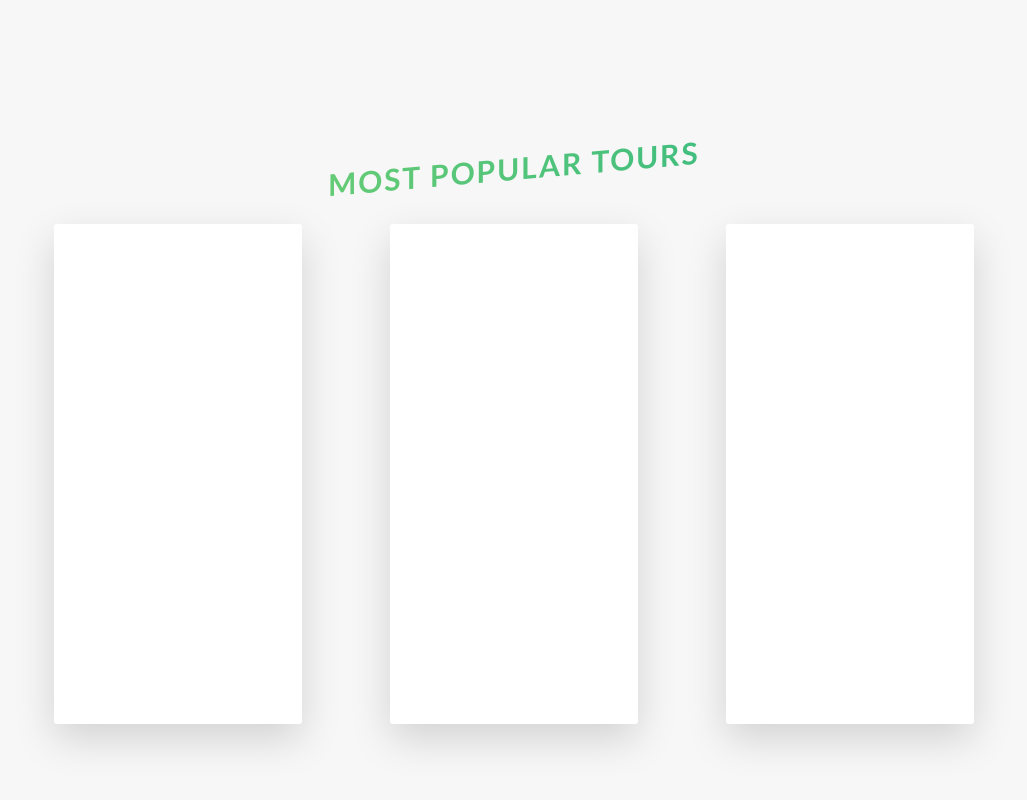
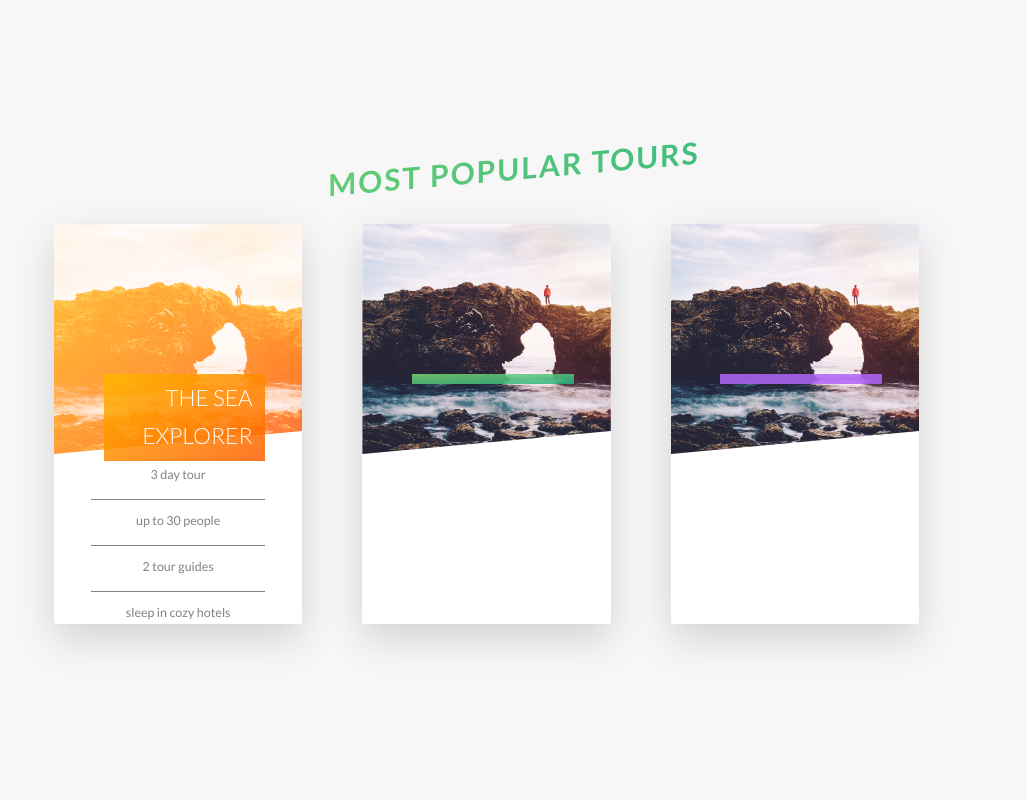
Before and after one commit to AgileMyk/Advanced-CSS-Practice, a website: page Natours-2-Compare/index.html in a window 1280 px wide. Shown: the part 2170-2970 px from the top of the page, without its empty margins (126-1153 px from the left). Drawn offline with Linux system fonts and the light colour scheme.

Commit message:
layout tour section; front design of 1st card

```diff
--- a/Natours-2-Compare/index.html
+++ b/Natours-2-Compare/index.html
@@ -125,10 +125,26 @@
             <div class="col-1-of-3">
                 <div class="card">
                     <div class="card__side card__side--front">
-                        FRONT
+                        <div class="card__picture card__picture--1">
+                            &nbsp;
+                        </div>
+                        <h4 class="card__heading">
+                            <div class="card__heading-span card__heading-span--1">
+                                The Sea Explorer
+                            </div>
+                        </h4>
+                        <div class="card__details card__details--1">
+                            <ul>
+                                <li>3 day tour</li>
+                                <li>up to 30 people</li>
+                                <li>2 tour guides</li>
+                                <li>sleep in cozy hotels</li>
+                                <li>Difficulty: easy</li>
+                            </ul>
+                        </div>
                     </div>
                     <div class="card__side card__side--back card__side--back-1">
-                        BACK
+
                     </div>
                 </div>
 
@@ -136,10 +152,19 @@
             <div class="col-1-of-3">
                 <div class="card">
                     <div class="card__side card__side--front">
-                        FRONT
+                        <h4 class="card__picture card__picture--2">
+
+                        </h4>
+                        <div class="card__heading card__heading--2">
+                            <div class="card__heading-span card__heading-span--2"></div>
+
+                        </div>
+                        <div class="card__details card__details--2">
+
+                        </div>
                     </div>
-                    <div class="card__side card__side--back">
-                        BACK
+                    <div class="card__side card__side--back card__side--back-2">
+
                     </div>
                 </div>
 
@@ -147,10 +172,21 @@
             <div class="col-1-of-3">
                 <div class="card">
                     <div class="card__side card__side--front">
-                        FRONT
+                        <h4 class="card__picture card__picture--3">
+
+                        </h4>
+                        <div class="card__heading card__heading">
+                            <div class="card__heading-span card__heading-span--3"></div>
+
+                        </div>
+                        <div class="card__details card__details--3">
+
+                        </div>
                     </div>
-                    <div class="card__side card__side--back">
-                        BACK
+                    <div class="card__side card__side--back card__side--back-3">
+
+
+                        </div>
                     </div>
                 </div>
 
--- a/Natours-2-Compare/sass/abstracts/_variables.scss
+++ b/Natours-2-Compare/sass/abstracts/_variables.scss
@@ -10,6 +10,8 @@ $white: #fff;
 $shadow-black: rgb(0, 0, 0);
 $light-gray-1: rgb(248, 247, 247);
 $dark-gray-1: rgb(90, 89, 89);
+
+$gray-style-1: #828282;
 
 //grid layout
 
--- a/Natours-2-Compare/sass/components/_card.scss
+++ b/Natours-2-Compare/sass/components/_card.scss
@@ -1,15 +1,17 @@
 .card {
-    height: 50rem;
+
+    //FUNCTIONALITY
+
+    height: 40rem;
     transition: 1s;
 
     perspective: 150rem;
     -moz-perspective: 150rem;
     position: relative;
-    height: 50rem;
 
 
     &__side {
-        height: 50rem;
+        height: 100%;
 
         color: $white;
         font-size: 3rem;
@@ -20,6 +22,7 @@
         width: 100%;
 
         border-radius: 3px;
+        overflow: hidden;
         box-shadow: 0 1.5rem 4rem rgba($shadow-black, .15);
 
         transition: 1s ease;
@@ -46,6 +49,104 @@
     }
 
     &:hover &__side--back {
-        transform: rotateY(0deg);
+        transform: rotateY(360deg);
     }
+
+    //FRONT SIDE STYLING
+    &__picture {
+
+        height: 23rem;
+        background-size: cover;
+        background-blend-mode: screen;
+        -webkit-clip-path: polygon(0 0, 100% 0, 100% 90%, 0 100%);
+        -moz-clip-path: polygon(0 0, 100% 0, 100% 90%, 0 100%);
+        clip-path: polygon(0 0, 100% 0, 100% 90%, 0 100%);
+
+
+        &--1 {
+            background-image: linear-gradient(to bottom right, $color-secondary-light, $color-secondary-dark),
+            url(../img/nat-5.jpg);
+        }
+
+        &--2 {
+            background-image: url(../img/nat-5.jpg);
+
+        }
+
+        &--3 {
+            background-image: url(../img/nat-5.jpg);
+
+        }
+    }
+
+    &__heading {
+
+        text-transform: uppercase;
+        font-size: 2.25rem;
+        font-weight: 300;
+        color: $white;
+        position: absolute;
+        top: 37.5%;
+        left: 20%;
+        -webkit-box-decoration-break: clone;
+        box-decoration-break: clone;
+        width: 65%;
+        text-align: right;
+
+    }
+
+    &__heading-span {
+
+        padding: .5rem 1.25rem;
+
+        &--1 {
+            background-image: linear-gradient(to bottom right,
+             rgba($color-secondary-light,.85),
+             rgba($color-secondary-dark, .85));
+        }
+
+        &--2 {
+            background-image: linear-gradient(to bottom right,
+             rgba($primary-color-light, .85),
+             rgba($primary-color-dark, .85));
+
+        }
+
+        &--3 {
+            background-image: linear-gradient(to bottom right,
+             rgba($color-tertiary-light, .85),
+             rgba($color-tertiary-light, .85));
+
+        }
+
+    }
+
+    &__details {
+
+        ul {
+            list-style: none;
+            width: 70%;
+            margin: 0 auto;
+
+            li {
+                text-align: center;
+                font-size: 1.25rem;
+                padding: 1rem;
+                padding-bottom: 8%;
+                color: $gray-style-1;
+                border-bottom: 1px solid $gray-style-1;
+
+
+
+        }
+
+
+
+    }
+
+    //BACKSIDE STYLING
 }
+
+
+
+}
--- a/Natours-2-Compare/sass/pages/_home.scss
+++ b/Natours-2-Compare/sass/pages/_home.scss
@@ -7,6 +7,8 @@
         url(../img/hero.jpg);
     background-size: cover;
     background-position: top;
+    -webkit-clip-path: polygon(0 0, 100% 0, 100% 90%, 0 100%);
+    -moz-clip-path: polygon(0 0, 100% 0, 100% 90%, 0 100%);
     clip-path: polygon(0 0, 100% 0, 100% 85%, 0 100%);
     position: relative;
 
@@ -137,7 +139,7 @@ span {
     }
 
     & .row {
-        justify-content: space-between;
+        gap: 6rem;
     }
 
 }
```
Also changed, not shown: Natours-2-Compare/css/styles.css.
